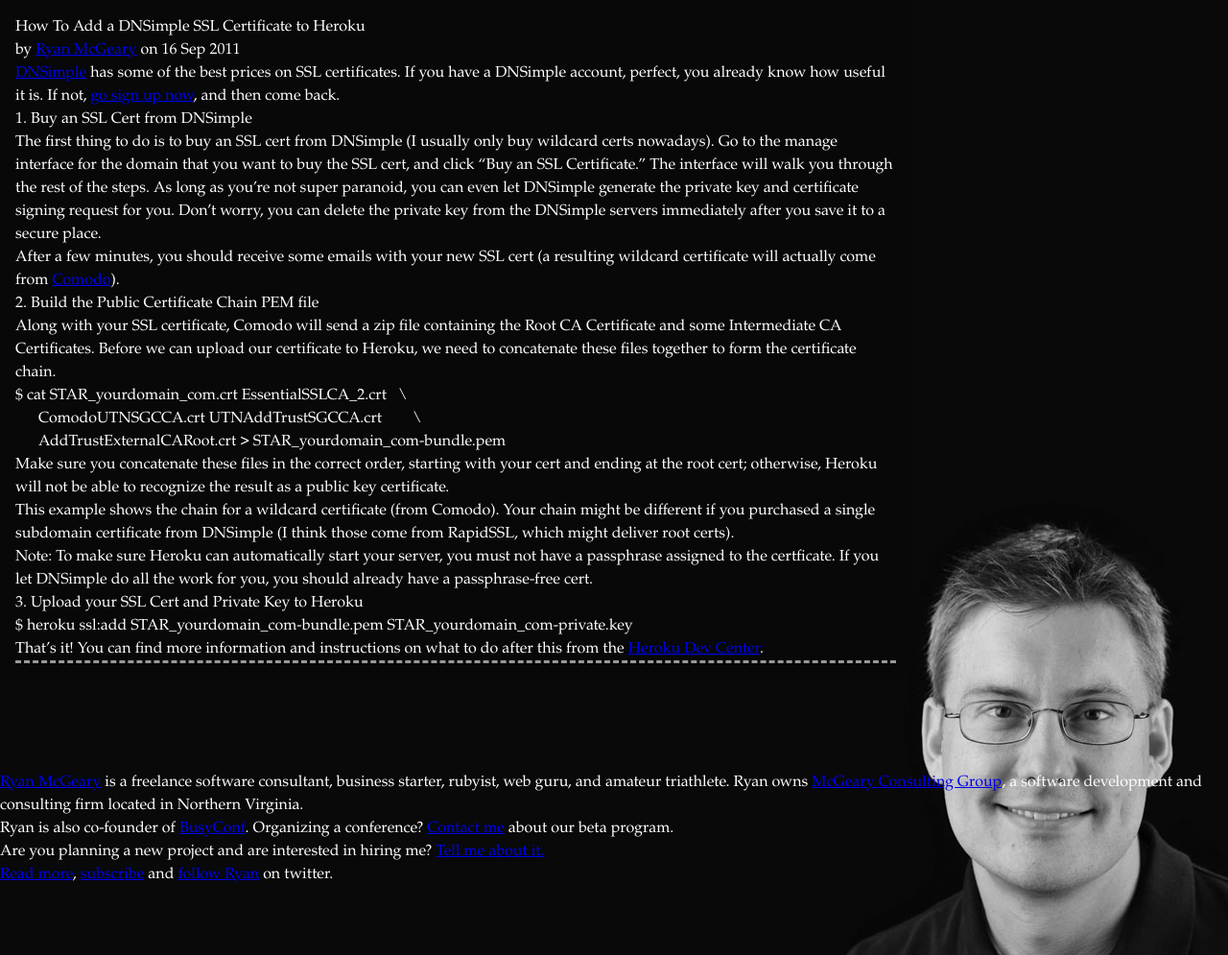
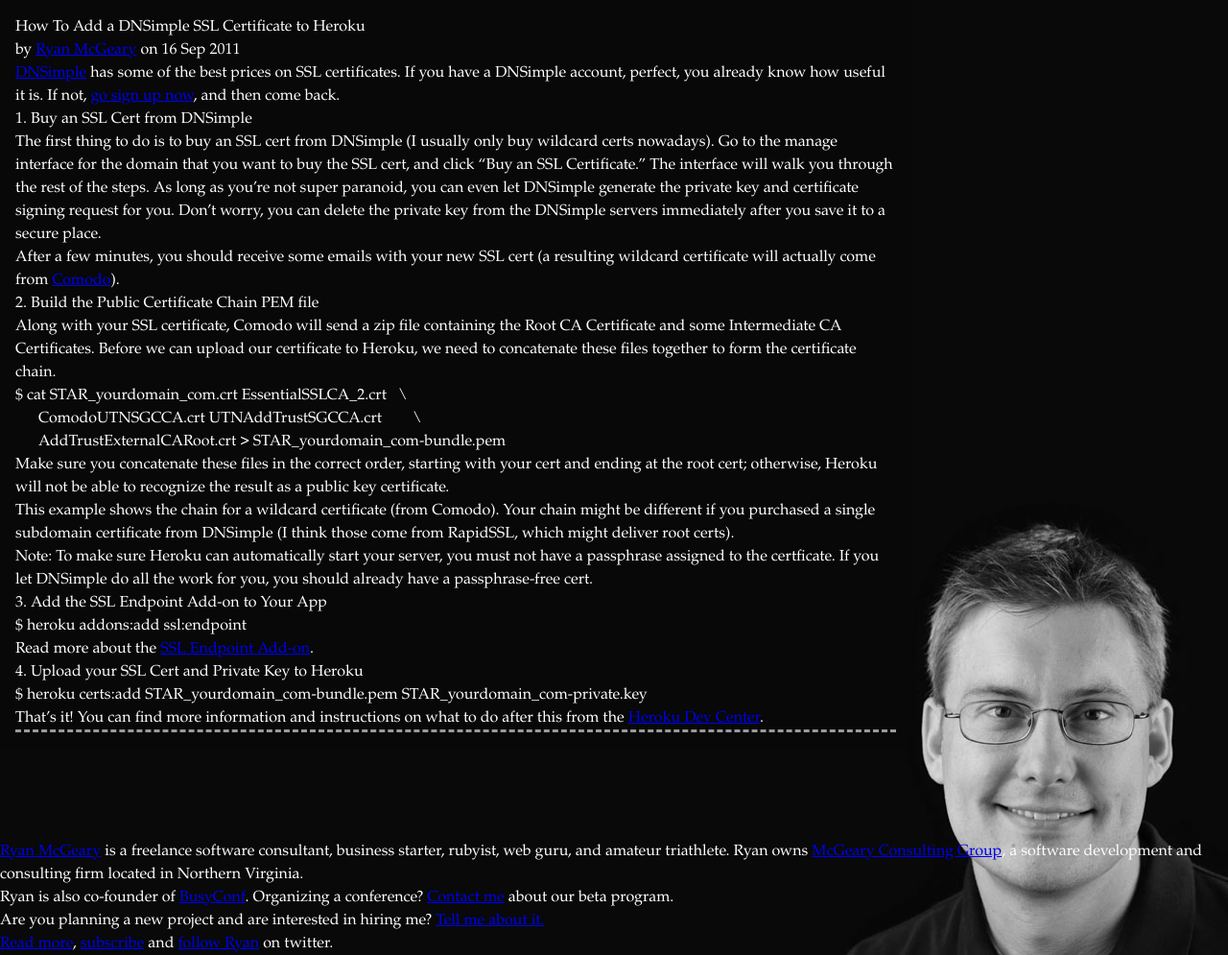
Before and after one commit to rmm5t/ryan.mcgeary.org, a Jekyll site: the page built from _posts/2011-09-16-how-to-add-a-dnsimple-ssl-certificate-to-heroku.md, in a window 1280 px wide and 995 px high. Shown: the whole window at 96% size. Built offline with Jekyll 4.4.1, drawn with Linux system fonts in a browser that asks for light colours; nearby versions of some CDN libraries; comment, search, counter and statistics services are not loaded.

Commit message:
Updated DNSimple/SSL/Heroku article to account for new SSL Endpoint

```diff
--- a/_posts/2011-09-16-how-to-add-a-dnsimple-ssl-certificate-to-heroku.md
+++ b/_posts/2011-09-16-how-to-add-a-dnsimple-ssl-certificate-to-heroku.md
@@ -44,11 +44,18 @@
 have a passphrase assigned to the certficate.  If you let DNSimple do all the
 work for you, you should already have a passphrase-free cert._
 
-## 3. Upload your SSL Cert and Private Key to Heroku
+## 3. Add the SSL Endpoint Add-on to Your App
 
-    $ heroku ssl:add STAR_yourdomain_com-bundle.pem STAR_yourdomain_com-private.key
+    $ heroku addons:add ssl:endpoint
+
+Read more about the
+[SSL Endpoint Add-on](https://devcenter.heroku.com/articles/ssl-endpoint#add_the_ssl_endpoint_addon_to_your_app).
+
+## 4. Upload your SSL Cert and Private Key to Heroku
+
+    $ heroku certs:add STAR_yourdomain_com-bundle.pem STAR_yourdomain_com-private.key
 
 That's it! You can find more information and instructions on what to do after
- this from the [Heroku Dev Center](http://devcenter.heroku.com/articles/ssl).
+ this from the [Heroku Dev Center](https://devcenter.heroku.com/articles/ssl-endpoint).
 
 [dnsimple]: https://dnsimple.com/r/fb212a64f8e1b6
```
